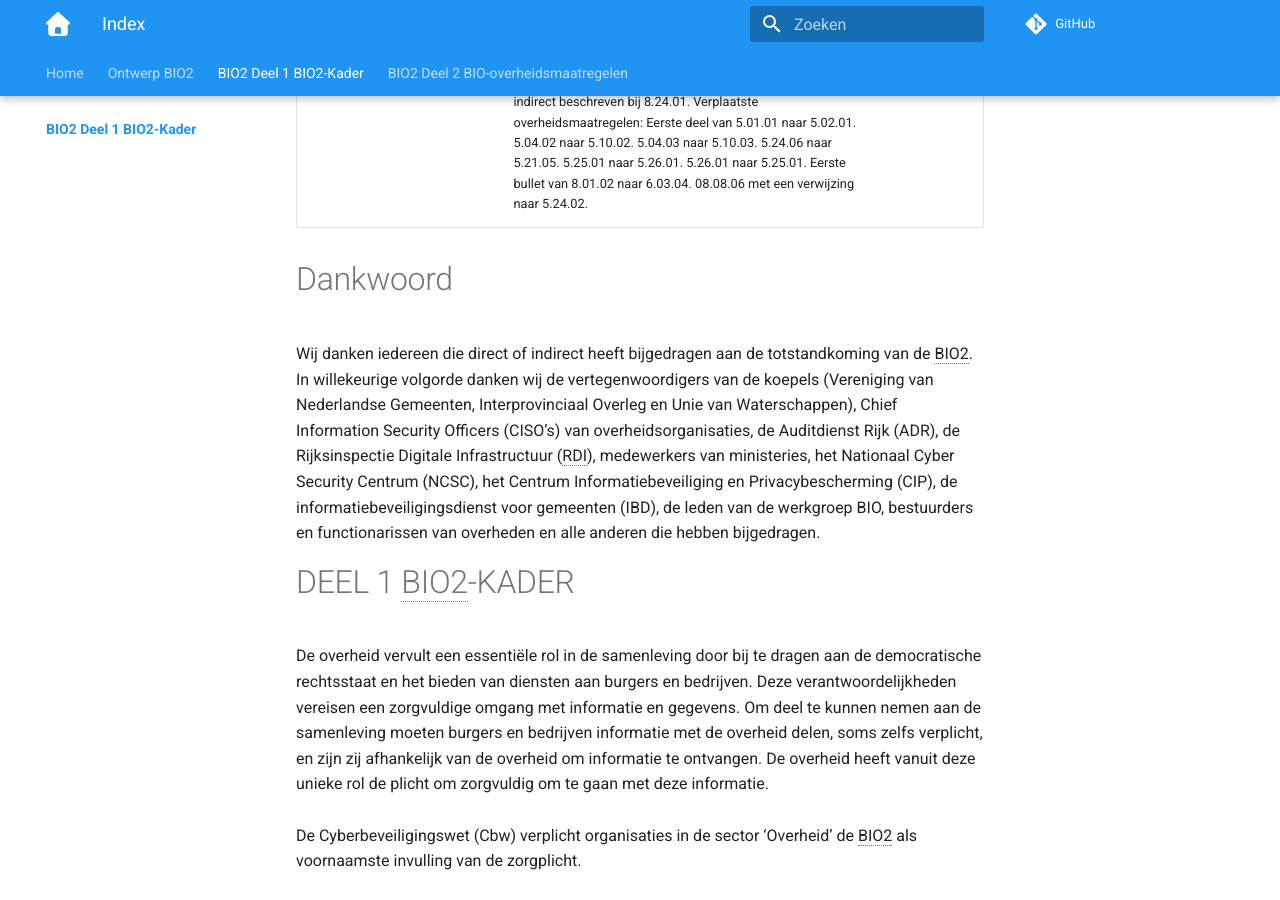
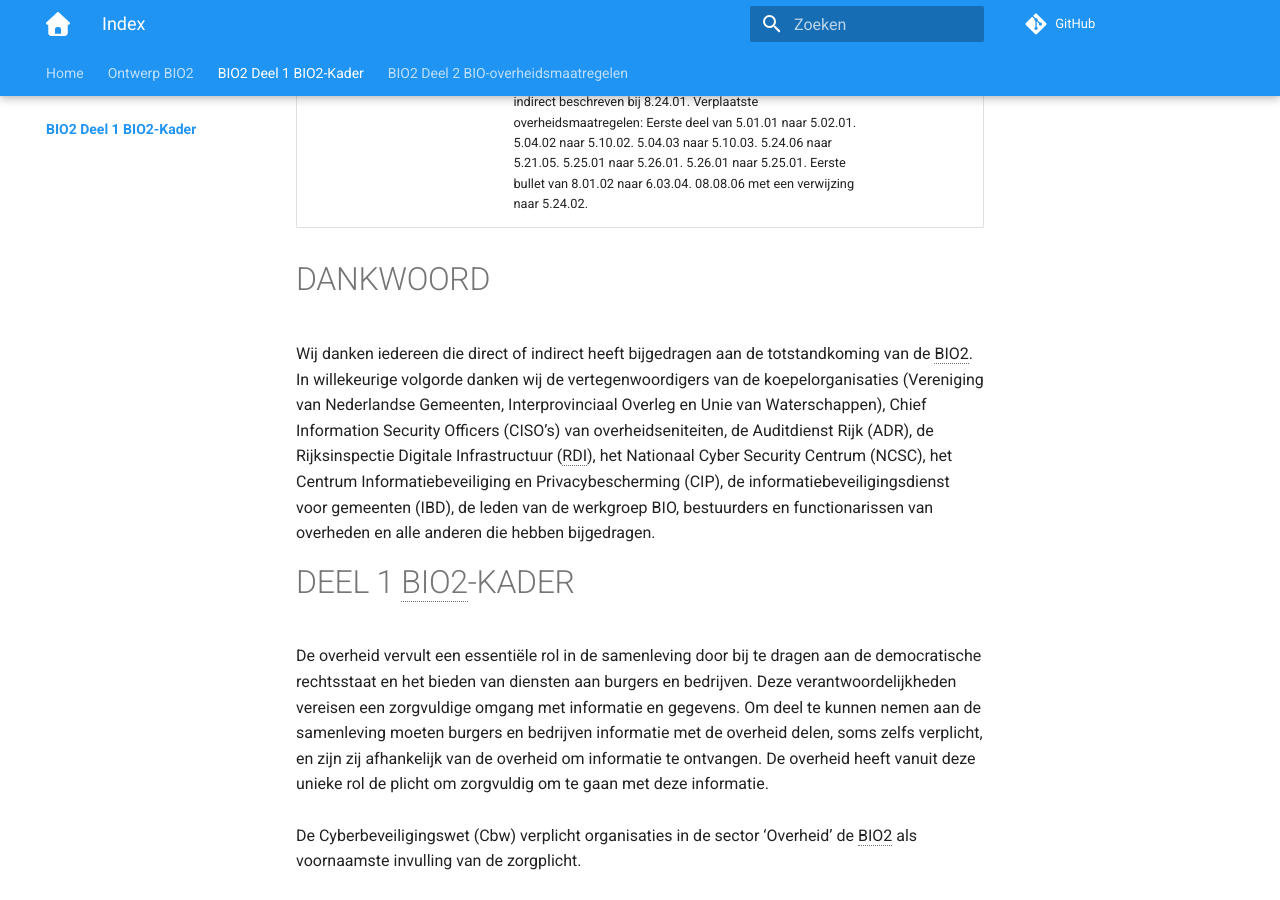
Before and after one commit to MinBZK/Baseline-Informatiebeveiliging-Overheid, an MkDocs documentation site: the page built from docs/inleiding/index.md, in a window 1280 px wide and 900 px high, scrolled down 1714 px. Built offline with MkDocs 1.6.1 and Material for MkDocs 9.7.7, drawn with Linux system fonts in a browser that asks for light colours; comment, search, counter and statistics services are not loaded.

Commit message:
Update index.md
Dankwoord aangepast.

```diff
--- a/docs/inleiding/index.md
+++ b/docs/inleiding/index.md
@@ -26,9 +26,8 @@ Voor meer informatie over de NEN en het gebruik van hun producten zie: www.nen.n
 | 1.2 definitief | 24-09-2025 | Door het OBDO vastgestelde versie. Opmaak in huisstijl. Toevoeging wijzigingsbeheertabel. Overheidsmaatregel 5.18.1 verwijderd vanwege maatregel 5.18.2 en 5.18.3. Overheidsmaatregel 7.07.02 verwijderd vanwege maatregel 7.07.01. | CIP |
 | 1.3 definitief | 09-01-2026| Aanpassingen vanwege BIO2 als wetgeving. Overheidsmaatregelen buiten Cbw-reikwijdte grijs gemarkeerd. 5.24.08 toegevoegd en vanuit 8.08.06 ernaar verwezen. Verwijderd: Derde alinea van 2. Doel van de BIO is in § Cyberbeveiligingswet (Cbw) beschreven. Eerste alinea van 3. Toepasing BIO is beschreven in 1. Leeswijzer. Typen hygiënen en overheidsrisico. 5.21.01 is beschreven in 5.21.03. Nationale in 5.24.07 vanwege Cbw. 5.35.01 is beschreven in Deel 1 BIO2-kader. 7.01.01 is onvoldoende concreet. Eerste alinea van 7.10.02 is beschreven bij 7.10.01. 8.24.03 is indirect beschreven bij 8.24.01. Verplaatste overheidsmaatregelen: Eerste deel van 5.01.01 naar 5.02.01. 5.04.02 naar 5.10.02. 5.04.03 naar 5.10.03. 5.24.06 naar 5.21.05. 5.25.01 naar 5.26.01. 5.26.01 naar 5.25.01. Eerste bullet van 8.01.02 naar 6.03.04. 08.08.06 met een verwijzing naar 5.24.02. | CIP |
 
-# Dankwoord
-Wij danken iedereen die direct of indirect heeft bijgedragen aan de totstandkoming van de BIO2.
-In willekeurige volgorde danken wij de vertegenwoordigers van de koepels (Vereniging van Nederlandse Gemeenten, Interprovinciaal Overleg en Unie van Waterschappen), Chief Information Security Officers (CISO’s) van overheidsorganisaties, de Auditdienst Rijk (ADR), de Rijksinspectie Digitale Infrastructuur (RDI), medewerkers van ministeries, het Nationaal Cyber Security Centrum (NCSC), het Centrum Informatiebeveiliging en Privacybescherming (CIP), de informatiebeveiligingsdienst voor gemeenten (IBD), de leden van de werkgroep BIO, bestuurders en functionarissen van overheden en alle anderen die hebben bijgedragen.
+# DANKWOORD
+Wij danken iedereen die direct of indirect heeft bijgedragen aan de totstandkoming van de BIO2. In willekeurige volgorde danken wij de vertegenwoordigers van de koepelorganisaties (Vereniging van Nederlandse Gemeenten, Interprovinciaal Overleg en Unie van Waterschappen), Chief Information Security Officers (CISO’s) van overheidseniteiten, de Auditdienst Rijk (ADR), de Rijksinspectie Digitale Infrastructuur (RDI), het Nationaal Cyber Security Centrum (NCSC), het Centrum Informatiebeveiliging en Privacybescherming (CIP), de informatiebeveiligingsdienst voor gemeenten (IBD), de leden van de werkgroep BIO, bestuurders en functionarissen van overheden en alle anderen die hebben bijgedragen.
 
 # DEEL 1 BIO2-KADER
 De overheid vervult een essentiële rol in de samenleving door bij te dragen aan de democratische rechtsstaat en het bieden van diensten aan burgers en bedrijven.
```
